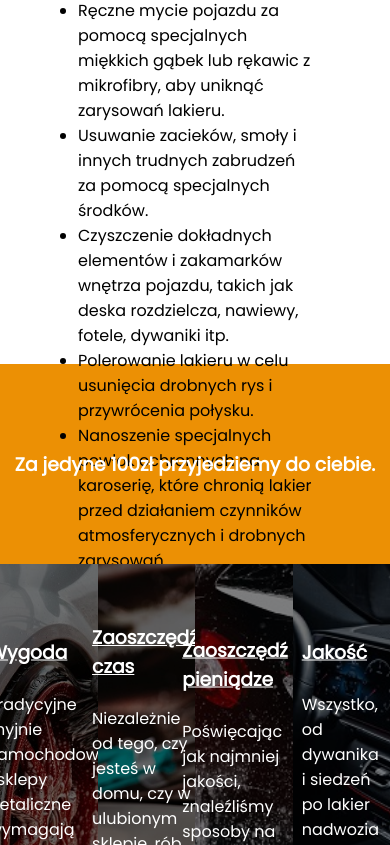
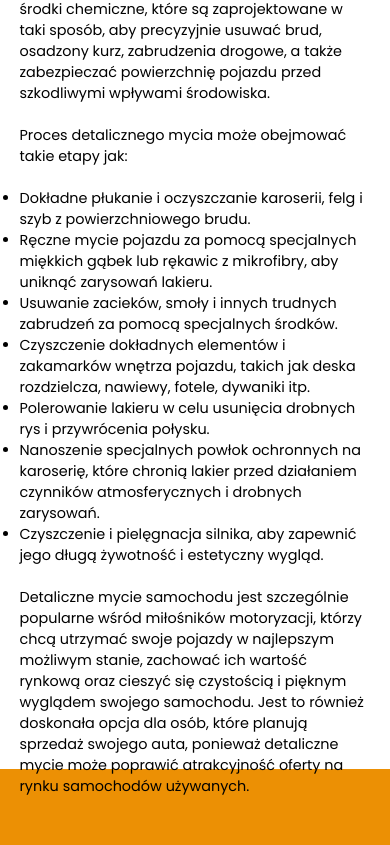
Before and after one commit to TomaszHanasz/detailmann, a React (Create React App) app: page / in a window 390 px wide. Shown: the part 1155-2000 px from the top of the page. Built offline with nearby package versions, Linux system fonts and the light colour scheme.

Commit message:
style update

```diff
--- a/src/components/navBar/NavBar.jsx
+++ b/src/components/navBar/NavBar.jsx
@@ -8,7 +8,7 @@ const NavBar = () => {
       <ul className="navbar__options">
         <li>Cennik</li>
         <li>Usługi</li>
-        <img src={logo} className="navbar__logo " />
+        <img src={logo} className="navbar__logo" alt="detailmann logo" />
         <li>O nas</li>
         <li>Kontakt</li>
       </ul>
--- a/src/components/offerBlock/OfferBlock.jsx
+++ b/src/components/offerBlock/OfferBlock.jsx
@@ -14,7 +14,7 @@ const OfferBlock = () => {
       <div className="offer-block__content">
         <div className="offer-block">
           <div className="offer-block__overlay"></div>
-          <img src={blokOne} className="offer-block__image" />
+          <img src={blokOne} className="offer-block__image" alt="wygoda" />
           <div className="offer-block__text">
             <h3>Wygoda</h3>
             <br />
@@ -26,9 +26,13 @@ const OfferBlock = () => {
         </div>
         <div className="offer-block">
           <div className="offer-block__overlay"></div>
-          <img src={blokTwo} className="offer-block__image" />
+          <img
+            src={blokTwo}
+            className="offer-block__image"
+            alt="oszczędność czasu"
+          />
           <div className="offer-block__text">
-            <h3>Zaoszczędź czas</h3>
+            <h3>Oszczędność czasu</h3>
             <br />
             <p>
               Niezależnie od tego, czy jesteś w domu, czy w ulubionym sklepie,
@@ -38,9 +42,13 @@ const OfferBlock = () => {
         </div>
         <div className="offer-block">
           <div className="offer-block__overlay"></div>
-          <img src={blokThree} className="offer-block__image" />
+          <img
+            src={blokThree}
+            className="offer-block__image"
+            alt="oszczędność pieniędzy"
+          />
           <div className="offer-block__text">
-            <h3>Zaoszczędź pieniądze</h3>
+            <h3>Oszczędność pieniędzy</h3>
             <br />
             <p>
               Poświęcając jak najmniej jakości, znaleźliśmy sposoby na
@@ -50,7 +58,7 @@ const OfferBlock = () => {
         </div>
         <div className="offer-block">
           <div className="offer-block__overlay"></div>
-          <img src={blokFour} className="offer-block__image" />
+          <img src={blokFour} className="offer-block__image" alt="jakość" />
           <div className="offer-block__text">
             <h3>Jakość</h3>
             <br />
--- a/src/components/offerBlock/offerBlock.style.css
+++ b/src/components/offerBlock/offerBlock.style.css
@@ -46,3 +46,21 @@
   height: 100%;
   background-color: rgba(0, 0, 0, 0.5);
 }
+
+@media screen and (max-width: 1000px) {
+  .offer-block__content {
+    flex-wrap: wrap;
+  }
+
+  .offer-block {
+    flex-basis: 50%;
+    margin-bottom: 0;
+  }
+}
+
+@media screen and (max-width: 650px) {
+  .offer-block {
+    flex-basis: 100%;
+    margin-bottom: 0;
+  }
+}
--- a/src/components/whyDetailing/whyDetailing.style.css
+++ b/src/components/whyDetailing/whyDetailing.style.css
@@ -3,7 +3,33 @@
   flex-direction: column;
   justify-content: center;
   width: 60%;
-  height: 80vh;
+  height: 800px;
   margin: 0 auto;
   text-align: start;
 }
+
+@media screen and (max-width: 1250px) {
+  .detailing-info {
+    width: 80%;
+  }
+}
+
+@media screen and (max-width: 950px) {
+  .detailing-info {
+    width: 90%;
+    font-size: 0.9rem;
+  }
+}
+
+@media screen and (max-width: 700px) {
+  .detailing-info {
+    height: 900px;
+  }
+}
+
+@media screen and (max-width: 550px) {
+  .detailing-info {
+    height: 1000px;
+    margin: 40px auto;
+  }
+}
```
